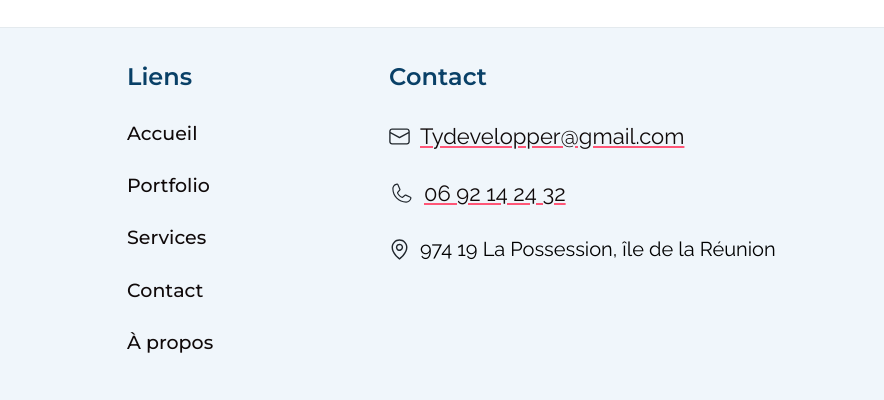
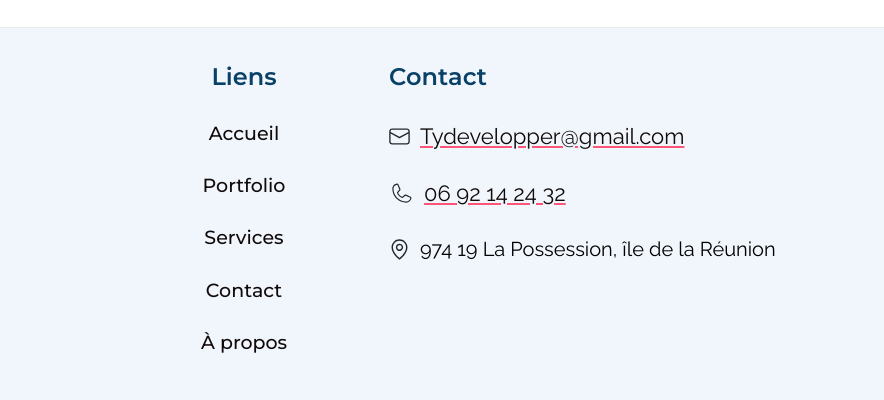
Before and after one commit to maakino/TY-Developper, a website: page portfolio.html in a window 1280 px wide. Shown: the part 833-1233 px from the top of the page, 396-1280 px from the left. Drawn offline with Linux system fonts and the light colour scheme.

Commit message:
fix slogan popin

```diff
--- a/portfolio.html
+++ b/portfolio.html
@@ -140,7 +140,7 @@
     </main>
 
     <footer class="footer">
-      <div class="footerContent max-w padding">
+      <div class="footerContent max-w paddingFooter">
         <div class="footerContent__block footerContent__entreprise">
           <a href="#home" title="Logo de l'entreprise TY developper">
             <img
--- a/src/scss/layout/footer.scss
+++ b/src/scss/layout/footer.scss
@@ -43,7 +43,6 @@
       flex-direction: column;
       @include media(medium) {
         gap: 2.2rem;
-       align-items: flex-start;
       }
       @include media(extra-large) {
         flex-direction: column;
--- a/src/scss/section/portfolio.scss
+++ b/src/scss/section/portfolio.scss
@@ -1,10 +1,10 @@
 .portfolio {
-
   &Content {
     display: flex;
     flex-direction: column;
     text-align: center;
     gap: 1rem;
+    min-height: 75vh;
     @include media(large) {
       gap: 2.3rem;
     }
--- a/src/scss/section/slogan.scss
+++ b/src/scss/section/slogan.scss
@@ -21,15 +21,16 @@
       width: max-content;
     }
     @include media(medium) {
+      max-width: none;
+
       width: 90%;
-      flex-direction: row;
     }
     @include media(large) {
-      width: 80%;
       padding: 2.5rem 1.7rem;
+      flex-direction: row;
+
     }
     @include media(extra-large) {
-      width: 90%;
       padding: 2.5rem 0.7rem;
     }
     &__txt {
@@ -79,13 +80,23 @@
       display: flex;
       flex-direction: column;
       justify-content: center;
+      @include media(small) {
+      text-align: center;
+      }
+      @include media(large) {
+        text-align: left;
+        }
     }
     p {
       font-size: 1.8rem;
 
       @include media(small) {
         font-size: 2.4rem;
+        text-align: center;
       }
+      @include media(large) {
+        text-align: left;
+        }
     }
   }
 }
```
Also changed, not shown: css/style.css, 1 other file.
